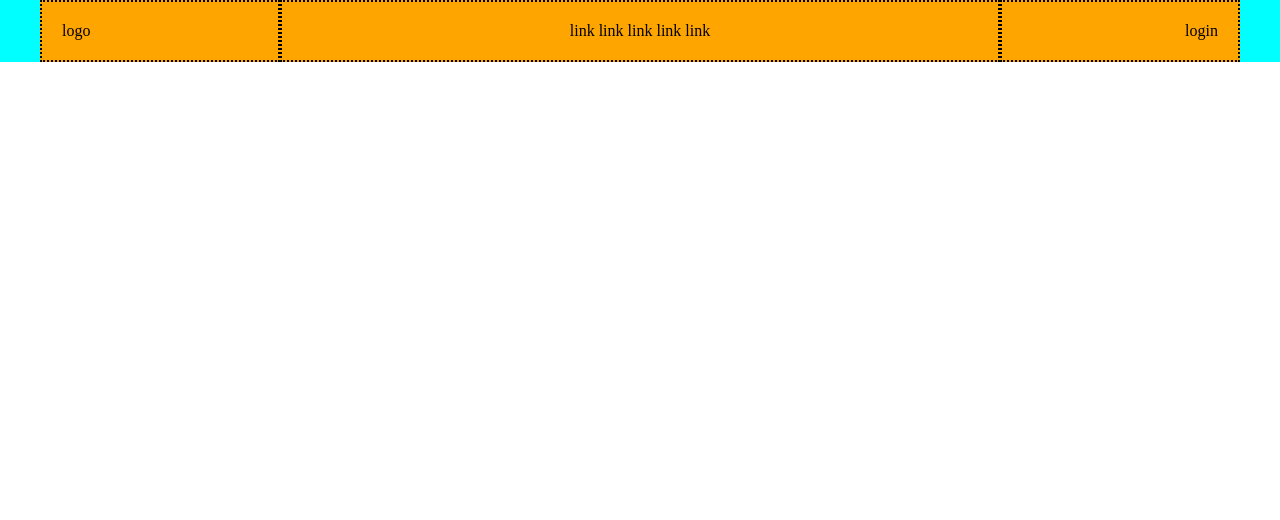
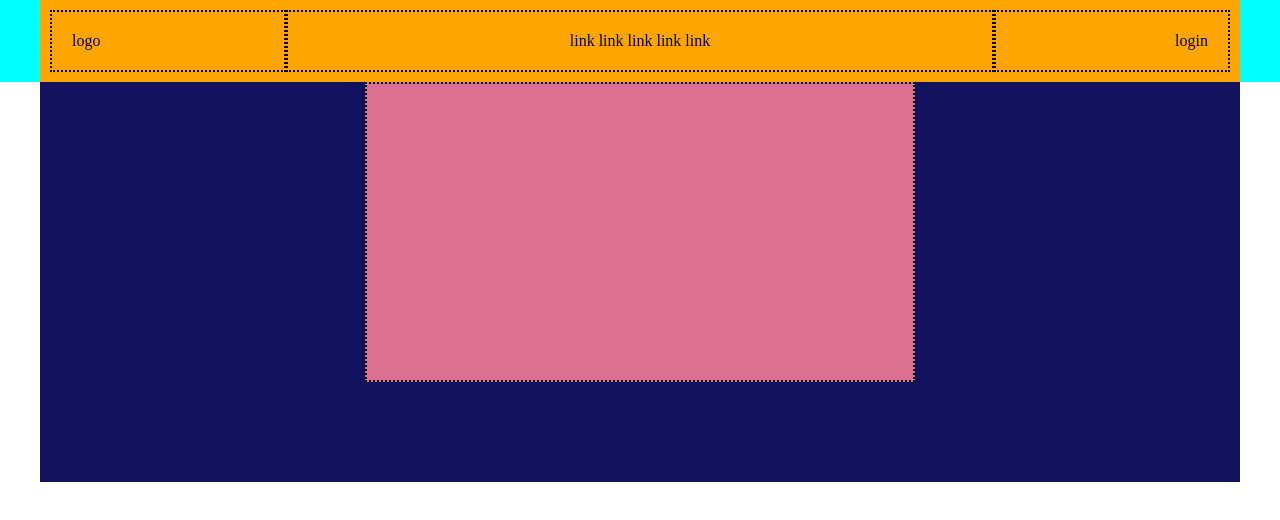
Before and after one commit to anthony-mure/htmlcss-struttura-discord, a plain HTML site: page index.html in a window 1280 px wide. Drawn offline with Linux system fonts and the light colour scheme.

Commit message:
[add]section-1

```diff
--- a/assets/css/style.css
+++ b/assets/css/style.css
@@ -7,6 +7,7 @@
 header {
   background-color: aqua;
 
+
 }
 
 .container {
@@ -14,19 +15,38 @@ header {
   display: flex;
   max-width: 1200px;
   margin: 0px auto;
-
+  padding: 10px;
 
 }
+
+.sezione-1 {
+  max-width: 1200px;
+  margin: 0 auto;
+  background-color: rgb(18, 18, 94);
+  height: 400px;
+}
+
+.box-pink {
+  background-color: palevioletred;
+  display: flex;
+  margin: 0 auto;
+  height: 300px;
+  width: 550px;
+
+}
+
 
 .col-20 {
   width: 20%;
   padding: 20px;
+
 }
 
 .col-60 {
   width: 60%;
   padding: 20px;
   text-align: center;
+
 }
 
 .right {
--- a/index.html
+++ b/index.html
@@ -28,11 +28,21 @@
   <!--main-->
 
   <main>
-    <div></div>
-    <div></div>
-    <div></div>
-    <div></div>
-    <div></div>
+    <section class="sezione-1">
+      <div class="box-pink border-black"></div>
+    </section>
+
+    <section class="sezione-2"></section>
+
+
+    <section class="sezione-3"></section>
+
+
+    <section class="sezione-4"></section>
+
+
+    <section class="sezione-5"></section>
+
 
   </main>
 
```
